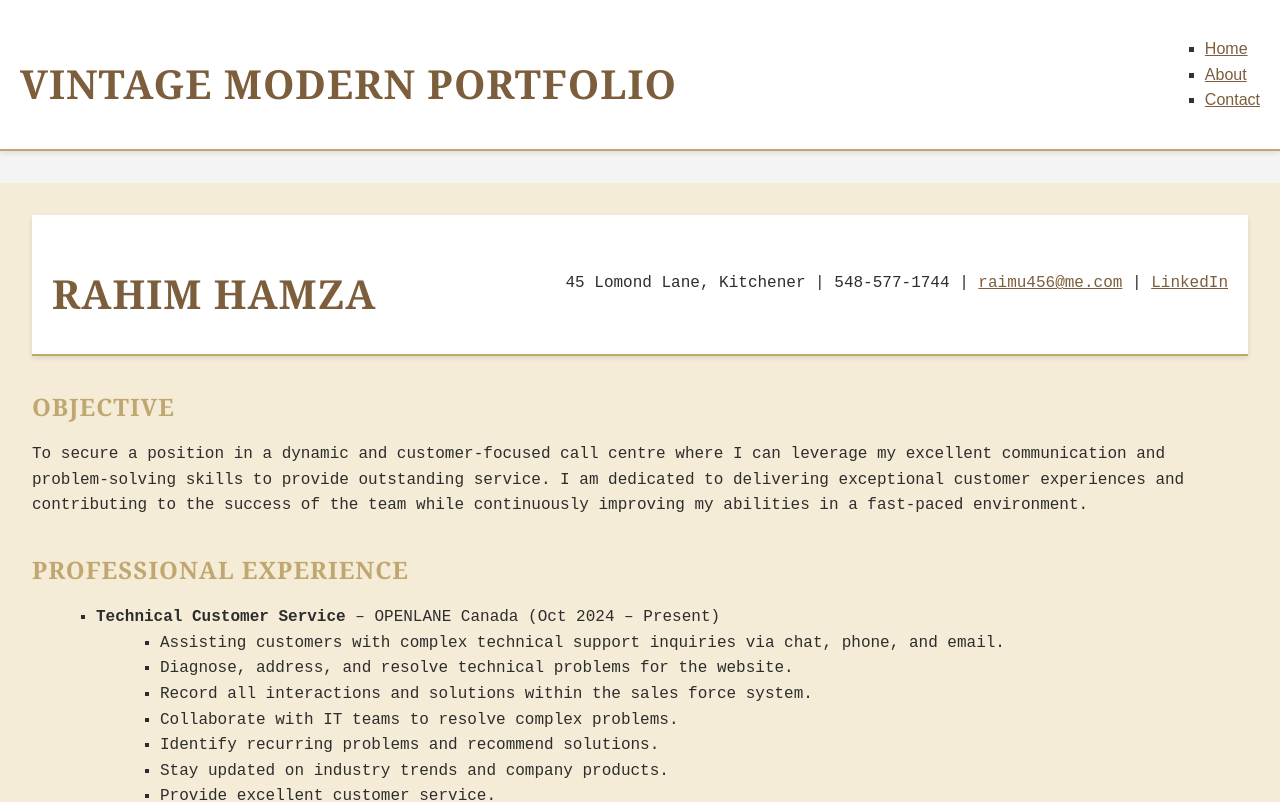
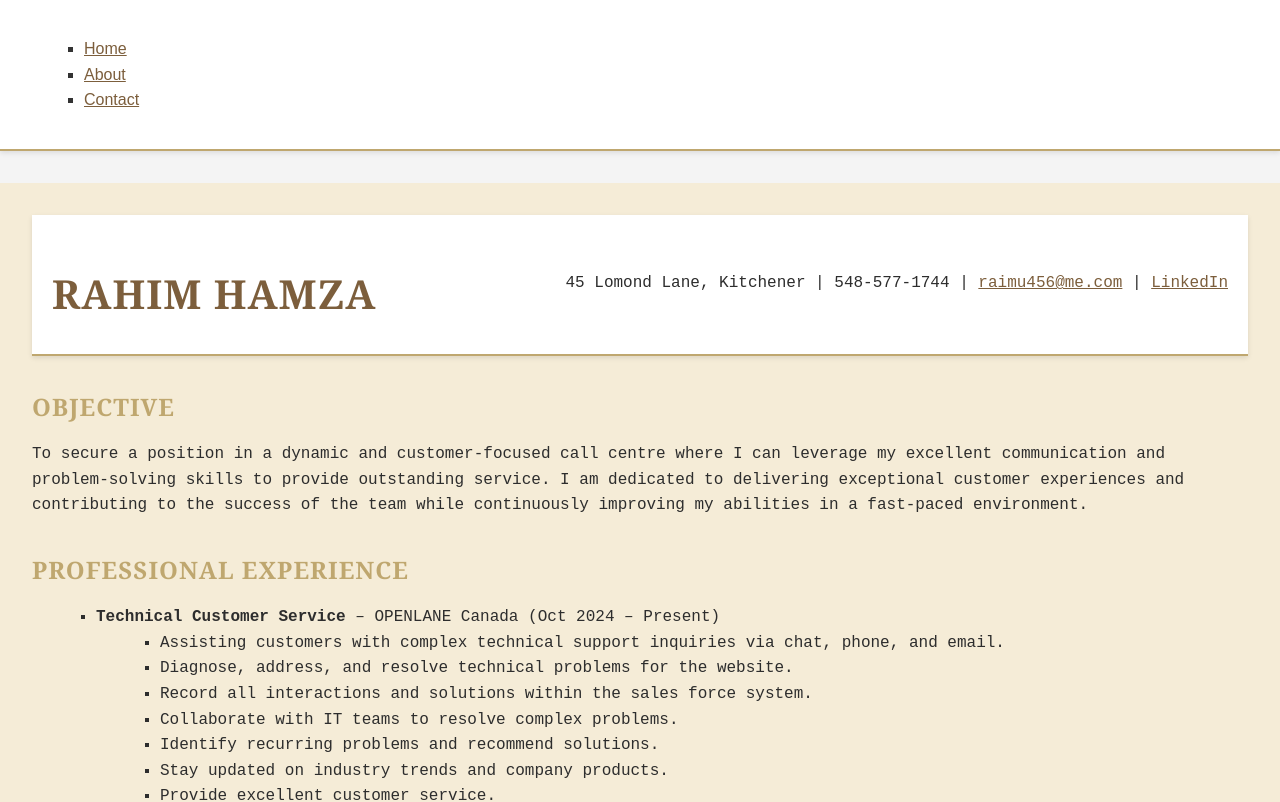
Before and after one commit to rahimpilot/portfolio, a React (Create React App) app: page / in a window 1280 px wide. Shown: the top 802 px of the page. Built offline with nearby package versions, Linux system fonts and the light colour scheme.

Commit message:
Remove 'Vintage Modern Portfolio' heading and update title to 'Rahim Hamza - Portfolio'

```diff
--- a/public/index.html
+++ b/public/index.html
@@ -3,7 +3,7 @@
 <head>
     <meta charset="UTF-8">
     <meta name="viewport" content="width=device-width, initial-scale=1.0">
-    <title>Vintage Modern Portfolio</title>
+    <title>Rahim Hamza - Portfolio</title>
     <link rel="icon" href="%PUBLIC_URL%/favicon.ico" />
 </head>
 <body>
--- a/src/components/Header.tsx
+++ b/src/components/Header.tsx
@@ -6,9 +6,6 @@ import '../styles/modern.css';
 const Header: React.FC = () => {
     return (
         <header className="header">
-            <div className="branding">
-                <h1>Vintage Modern Portfolio</h1>
-            </div>
             <nav className="navigation">
                 <ul>
                     <li><Link to="/">Home</Link></li>
```
